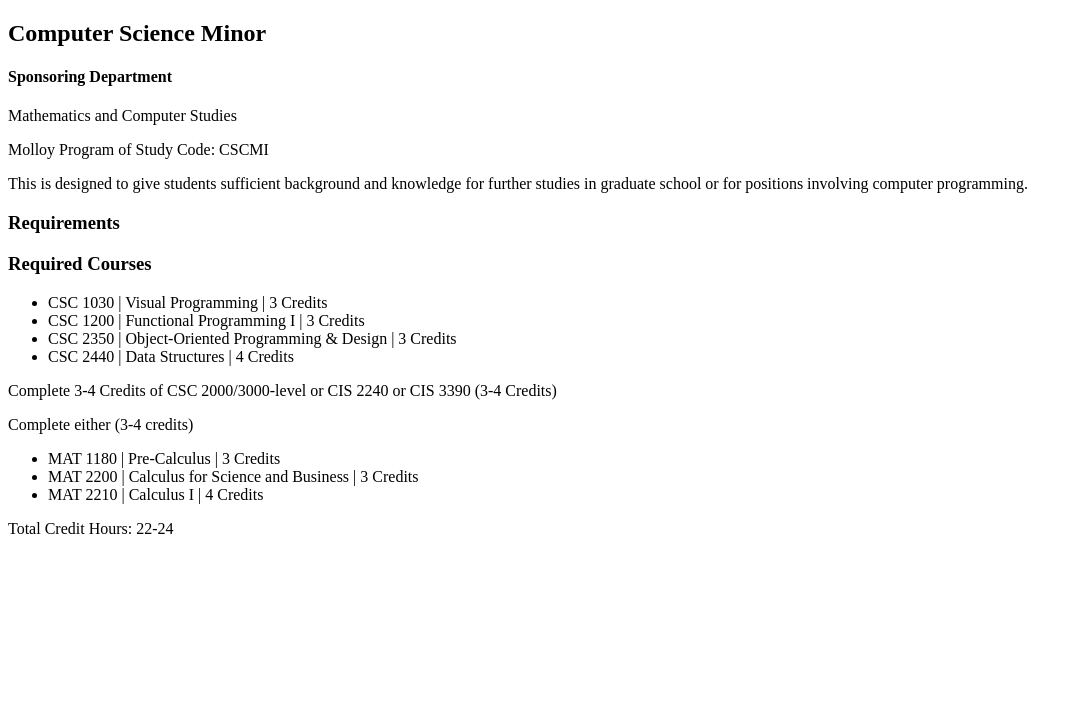
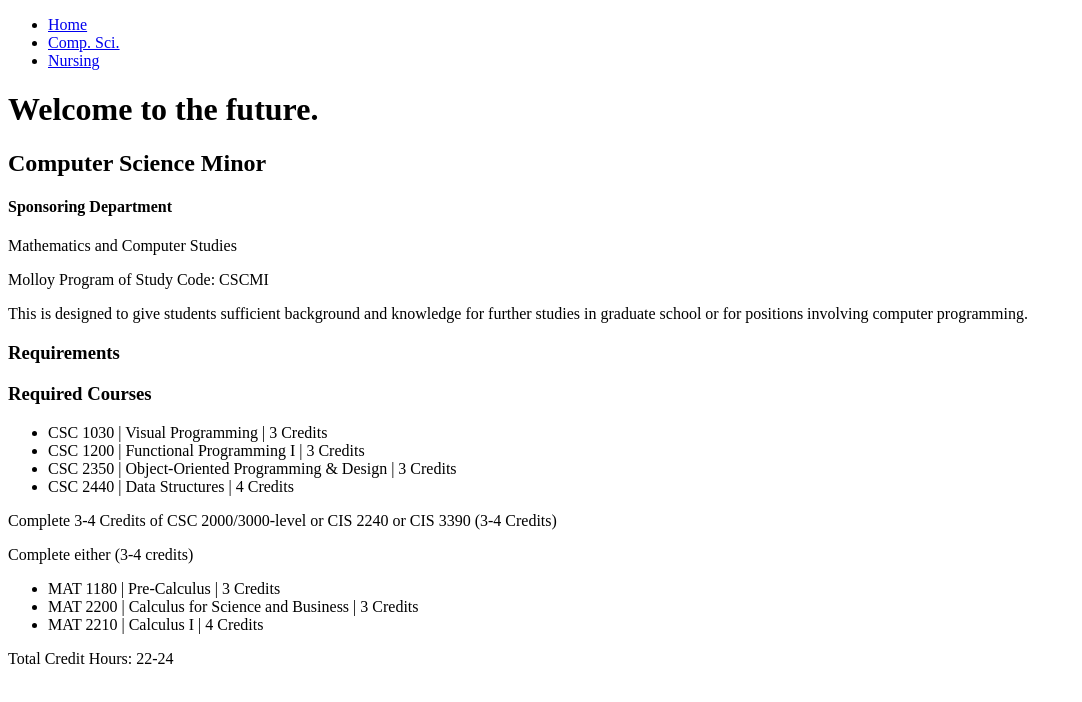
Before and after one commit to Molloy-University-Web-App-Development/molloy-advising-app-front-end, a React (Create React App) app: page /majorreq in a window 1280 px wide. Shown: the top 702 px of the page, without its empty margins (0-1082 px from the left). Built offline with nearby package versions, Linux system fonts and the light colour scheme.

Commit message:
Corrected actual addition of header

```diff
--- a/package.json
+++ b/package.json
@@ -1,10 +1,11 @@
 {
-  "name": "week-2-task-major-requirements-kevin-hart-forked",
+  "name": "week-3-task-major-requirements-kevin-hart-forked",
   "version": "1.0.0",
   "description": "from https://alvaromontoro.com/files/resume-classic.html - formerly priceless-dawn-nloyb7",
   "keywords": [],
   "main": "src/index.js",
   "dependencies": {
+    "components": "0.1.0",
     "react": "18.2.0",
     "react-dom": "18.2.0",
     "react-router-dom": "6.4.0",
--- a/src/App.js
+++ b/src/App.js
@@ -3,10 +3,13 @@ import "./styles.css";
 import { BrowserRouter, Routes, Route, Link } from "react-router-dom";
 import MajorReq from "./pages/MajorReq";
 import MajorReqNursing from "./pages/MajorReqNursing";
+import Header from "./components/Header.js";
 // import Foo from "./Foo";
 
 export default function App() {
   return (
+    <>
+      <Header></Header>
       <BrowserRouter>
         <Routes>
           <Route
@@ -14,7 +17,7 @@ export default function App() {
             path="/"
             element={
               <>
-              <h1>ACADEMICS AT MOLLOY UNIVERSITY</h1>
+                <h1 id="home">ACADEMICS AT MOLLOY UNIVERSITY</h1>
                 <h3>Welcome to the best decision of your life.</h3>
                 <p>
                   Molloy College is everything you want in an institution of
@@ -48,5 +51,6 @@ export default function App() {
           ></Route>
         </Routes>
       </BrowserRouter>
+    </>
   );
 }
--- /dev/null
+++ b/src/components/Header.js
@@ -0,0 +1,13 @@
+export default function Header({
+
+}) {
+  return (
+    <nav className="navigation">
+      <ul>
+        <li class="navigation"><a href="https://2411q5.csb.app/">Home</a></li>
+        <li class="navigation"><a href="https://2411q5.csb.app/majorreq#compSciMinor">Comp. Sci.</a></li>
+        <li class="navigation"><a href="https://2411q5.csb.app/majorreqnursing#nursingMajor" target="_self">Nursing</a></li>
+      </ul>
+    </nav>
+  );
+}
--- a/src/pages/MajorReq.js
+++ b/src/pages/MajorReq.js
@@ -5,6 +5,7 @@ import MajorReqItem from "../components/MajorReqItem";
 export default function MajorReq() {
   return (
     <>
+      <h1 id="compSciMinor">Welcome to the future.</h1>
       <MajorReqItem
         MajorName="Computer Science Minor"
         Dept="Mathematics and Computer Studies"
--- a/src/pages/MajorReqNursing.js
+++ b/src/pages/MajorReqNursing.js
@@ -3,6 +3,7 @@ import MajorReqItem from "../components/MajorReqItem";
 export default function MajorReqNursing() {
   return (
     <>
+      <h1 id="nursingMajor">Welcome to bedside manners.</h1>
       <MajorReqItem
         MajorName="Nursing Major"
         Dept="The Barbara H. Hagan School of Nursing"
```
Also changed, not shown: src/pages/Home.js (added). Lines whose indentation alone changed are shown as unchanged.
